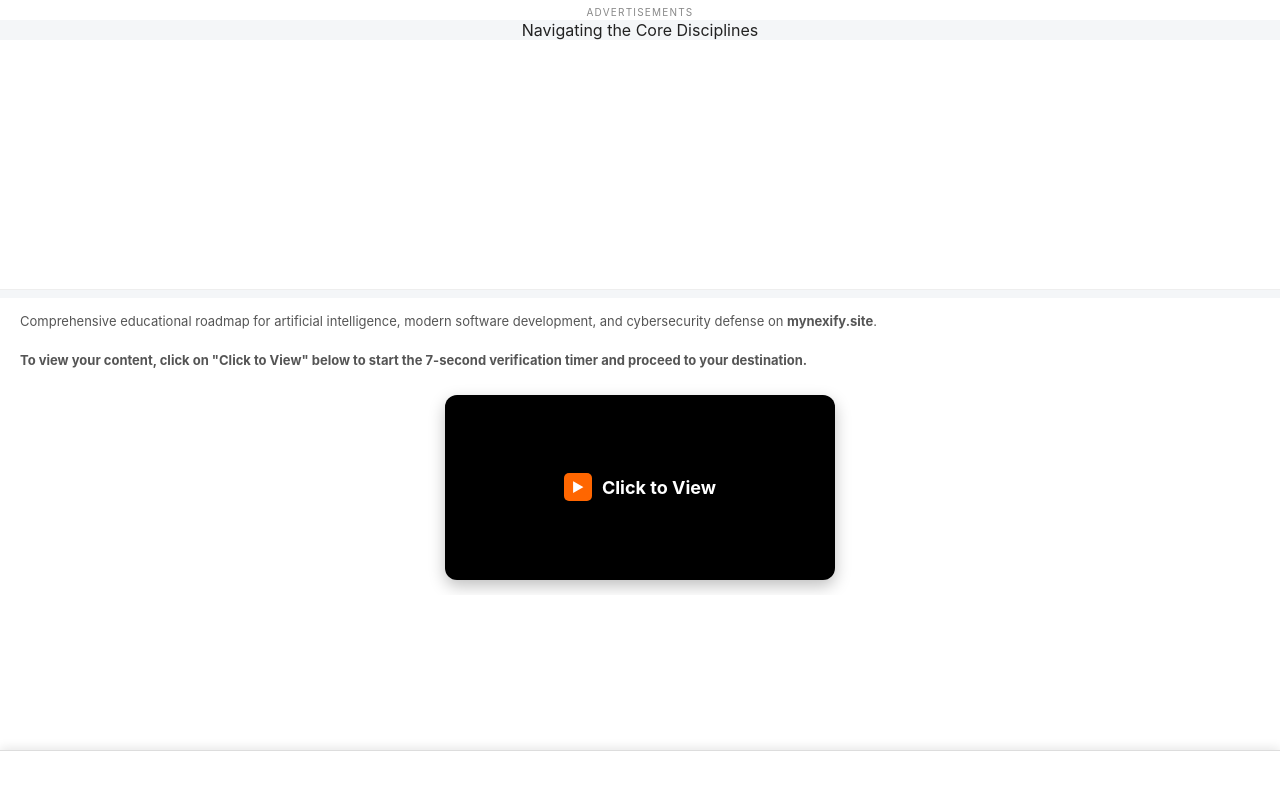
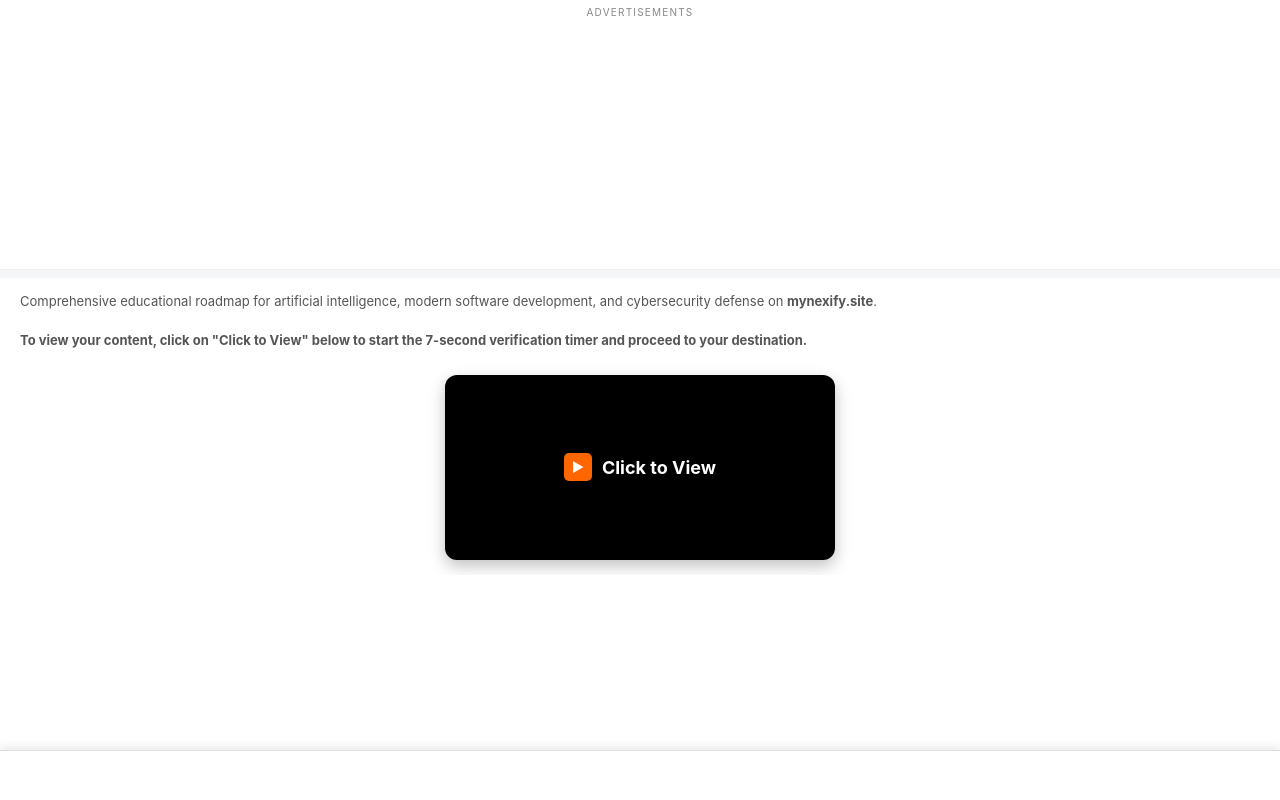
Before and after one commit to adityasingh945805-design/mynexify-redirector, a plain HTML site: page index.html in a window 1280 px wide. Shown: the top 800 px of the page. Drawn offline with Linux system fonts and the light colour scheme.

Commit message:
Remove text from index.html
Removed the text 'Navigating the Core Disciplines' from the HTML.

```diff
--- a/index.html
+++ b/index.html
@@ -51,7 +51,7 @@
   <script async type="application/javascript" src="https://a.magsrv.com/ad-provider.js"></script>
  <ins class="eas6a97888e2" data-zoneid="6058644"></ins>
  <script>(AdProvider = window.AdProvider || []).push({"serve": {}});</script>
-  Navigating the Core Disciplines
+
   <!-- Ad Slot 2 (Zone ID: 6058644) -->
   <div class="ad-slot" id="ad-slot-2">
     <ins class="eas6a97888e2" data-zoneid="6058644"></ins>
```
